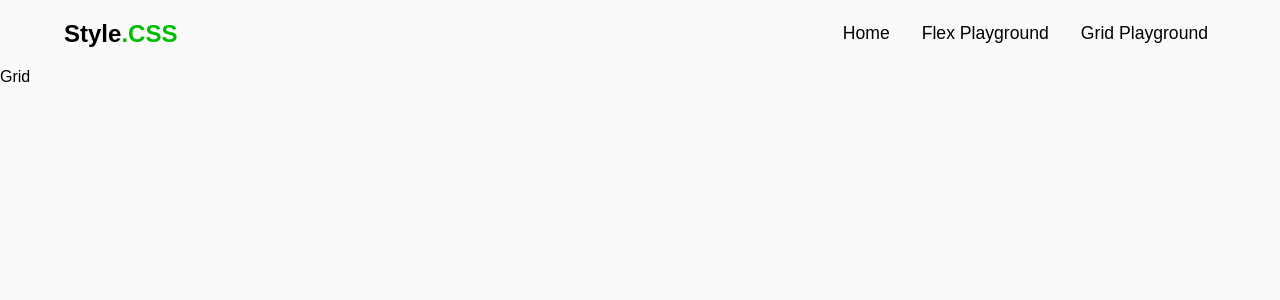
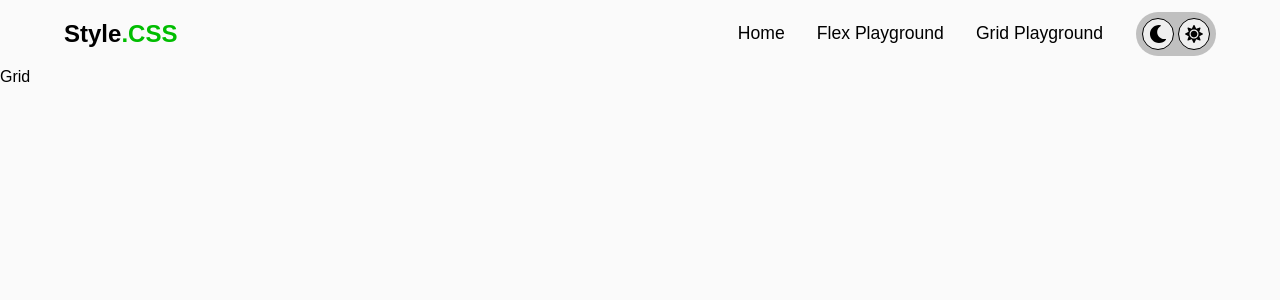
Before and after one commit to MrYious/Style.css, a React (Vite) app: page /grid in a window 1280 px wide. Shown: the top 300 px of the page. Built offline with nearby package versions, Linux system fonts and the light colour scheme; a web font is replaced by a local one.

Commit message:
add them toggle button

```diff
--- a/src/components/NavBar.tsx
+++ b/src/components/NavBar.tsx
@@ -1,6 +1,7 @@
 import './navbar.scss'
 
 import { Link } from "react-router-dom"
+import ThemeToggleButton from './ThemeToggleButton'
 
 export default function NavBar() {
 
@@ -32,5 +33,6 @@ export default function NavBar() {
                 )
             }
         </ul>
+        <ThemeToggleButton />
     </nav>)
 }
--- /dev/null
+++ b/src/components/ThemeToggleButton.tsx
@@ -0,0 +1,15 @@
+import './themetogglebutton.scss'
+
+import { FaMoon, FaSun } from "react-icons/fa";
+
+export default function ThemeToggleButton() {
+
+    return(<div className="toggleButton light">
+        <button>
+            <FaMoon />
+        </button>
+        <button>
+            <FaSun />
+        </button>
+    </div>)
+}
--- a/src/components/navbar.scss
+++ b/src/components/navbar.scss
@@ -6,9 +6,13 @@ $dark-primary-color: #E5F143;
 
 .navbar {
     display: flex;
-    justify-content:space-between;
     align-items: center;
     padding: $main-padding;
+    gap: 25px;
+
+    h1 {
+        flex-grow: 1;
+    }
 
     .filetype {
         color: $light-primary-color;
--- /dev/null
+++ b/src/components/themetogglebutton.scss
@@ -0,0 +1,24 @@
+.toggleButton {
+    display: flex;
+    padding: .4rem;
+    border-radius: 5rem;
+    gap: .2rem;
+
+    button {
+        display: flex;
+        justify-content: center;
+        align-items: center;
+        width: 2rem;
+        height: 2rem;
+        border-radius: 50%;
+        border: 1px solid black;
+        font-size: x-large;
+        cursor: pointer;
+    }
+    &.light {
+        background-color: #c0c0c0;
+    }
+    &.dark {
+        background-color: #c0c0c0;
+    }
+}
```
